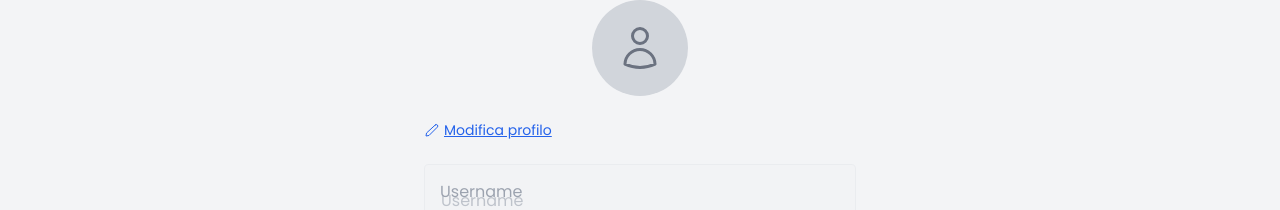
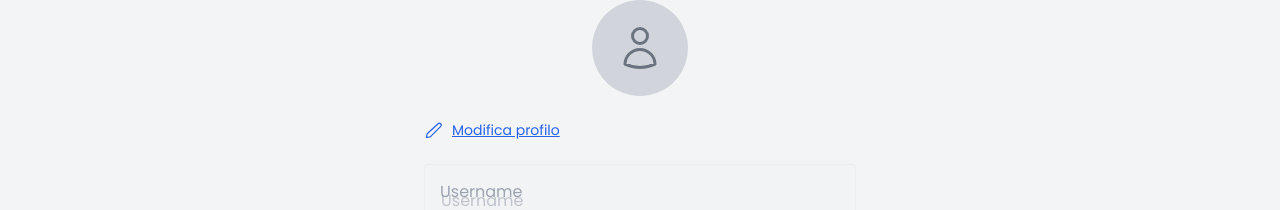
Before and after one commit to bale231/todowebapp-frontend-reactts, a React (Vite) app: page /profile in a window 1280 px wide. Shown: the part 192-402 px from the top of the page. Built offline with nearby package versions, Linux system fonts and the light colour scheme; the HTML template or start-up script is replaced by a standard one.

Commit message:
Edit button edit profile

```diff
--- a/src/pages/Profile.tsx
+++ b/src/pages/Profile.tsx
@@ -255,15 +255,16 @@ export default function Profile() {
             <button
               type="button"
               onClick={() => setEditMode((prev) => !prev)}
-              className="text-sm text-blue-600 dark:text-blue-400 underline hover:no-underline flex items-center gap-1 group"
+              className="text-sm text-blue-600 dark:text-blue-400 underline hover:no-underline flex items-center gap-2 group"
             >
+              <span className="relative w-5 h-5">
                 <svg
                   xmlns="http://www.w3.org/2000/svg"
                   fill="none"
                   viewBox="0 0 24 24"
                   strokeWidth={1.5}
                   stroke="currentColor"
-                className="w-4 h-4 group-hover:animate-bounce"
+                  className="w-5 h-5 absolute top-0 left-0 group-hover:animate-[wiggle_0.3s_ease-in-out_1]"
                 >
                   <path
                     strokeLinecap="round"
@@ -271,6 +272,7 @@ export default function Profile() {
                     d="M16.862 4.487a2.25 2.25 0 113.182 3.182L7.5 20.213 3 21l.787-4.5L16.862 4.487z"
                   />
                 </svg>
+              </span>
               {editMode ? "Annulla modifica" : "Modifica profilo"}
             </button>
           </div>
```
Lines whose indentation alone changed are shown as unchanged.
